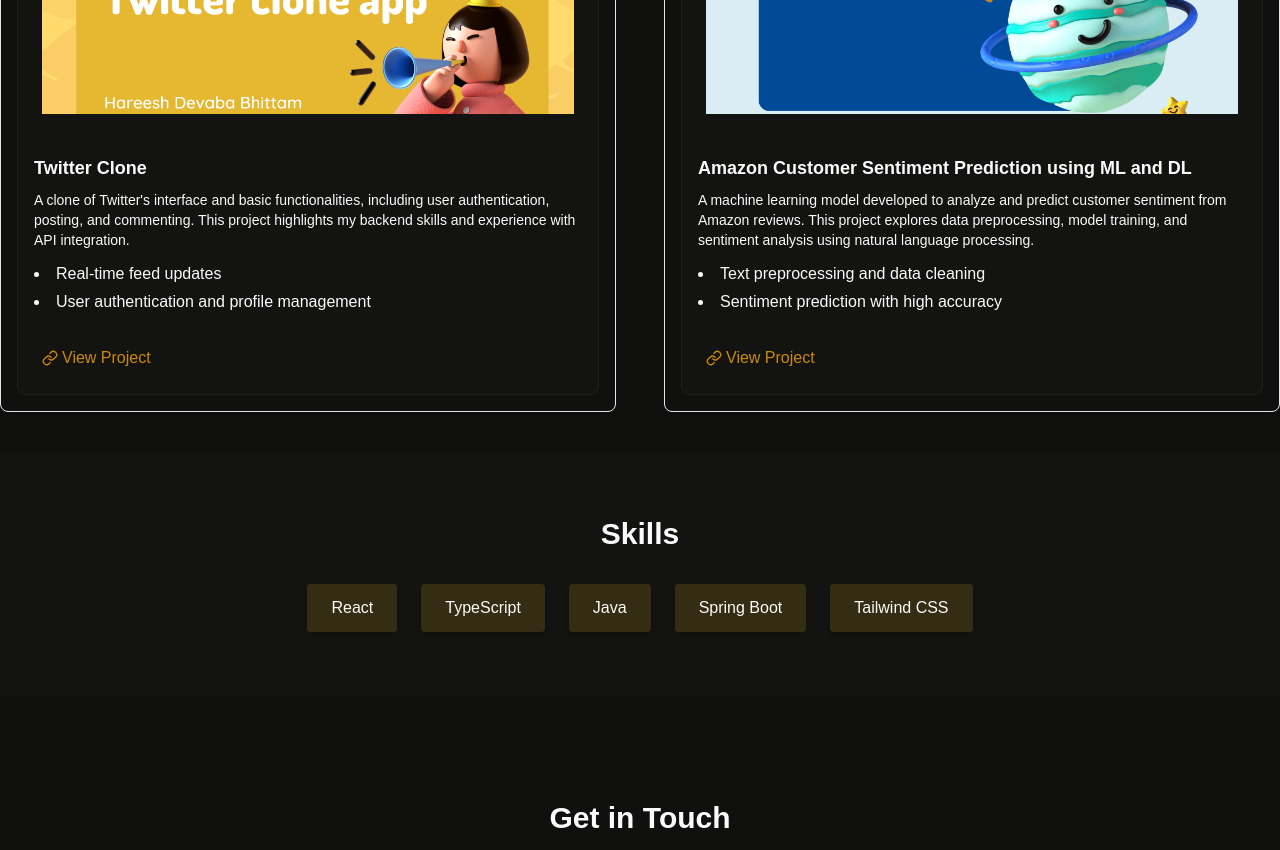
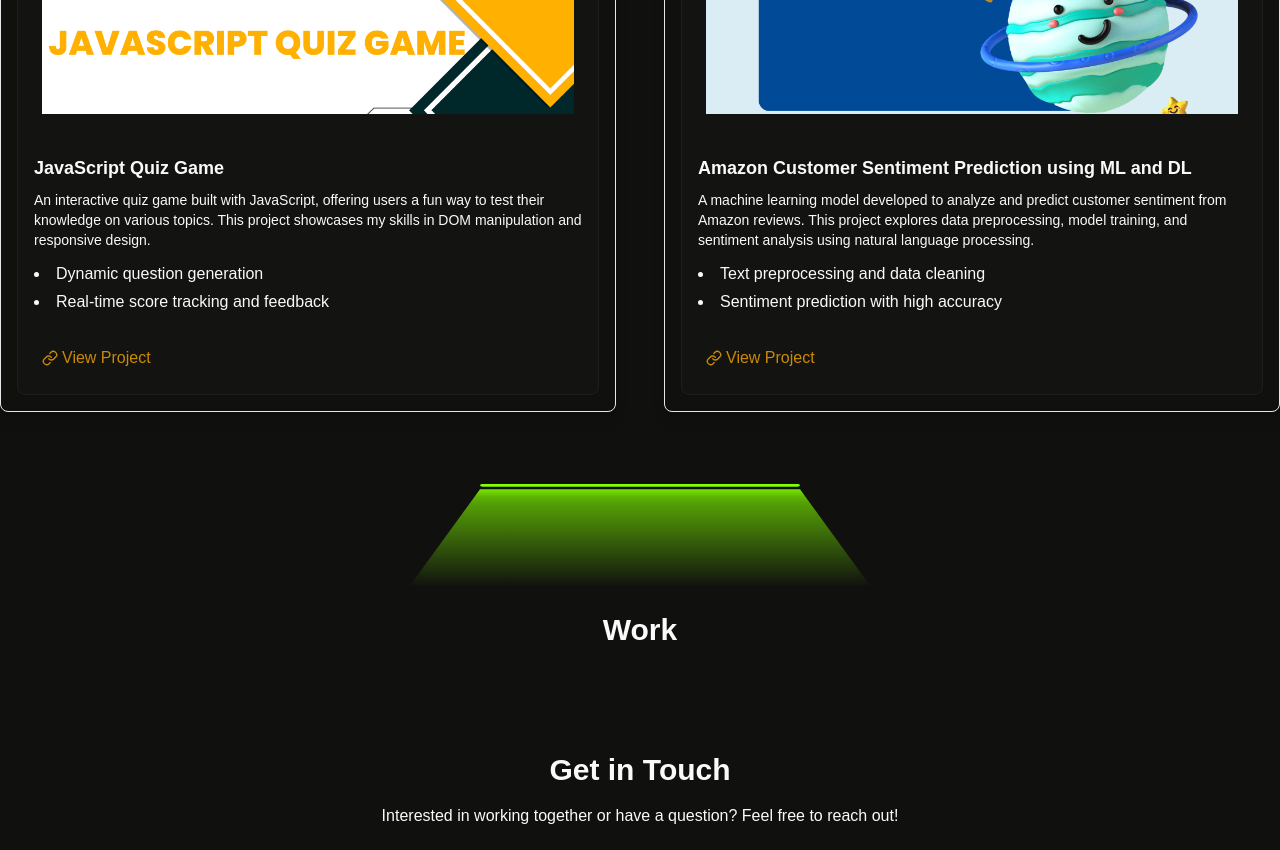
Before and after one commit to Hareesh108/me.github.io, a Next.js app: page / in a window 1280 px wide. Shown: the part 1500-2350 px from the top of the page. Built offline with nearby package versions, Linux system fonts and the light colour scheme.

Commit message:
Working.......

```diff
--- a/components/work/index.tsx
+++ b/components/work/index.tsx
@@ -1,65 +1,21 @@
 import React from "react";
+import Image from "next/image";
 
 export default function WorkPage() {
   return (
     <div className="max-w-screen-xl mt-6 md:mt-10 mx-4 xl:mx-auto">
-      <div
-        className="w-full py-16"
-        style={{
-          backgroundColor: "hsl(var(--card))",
-          color: "hsl(var(--card-foreground))",
-        }}
-      >
-        <div className="flex flex-col items-center">
-          <h2 className="text-3xl font-semibold mb-8">Skills</h2>
-          <div className="flex flex-wrap justify-center gap-6 max-w-2xl">
-            <span
-              className="px-6 py-3 shadow-md font-medium rounded"
-              style={{
-                backgroundColor: "hsl(var(--accent))",
-                color: "hsl(var(--accent-foreground))",
-              }}
-            >
-              React
-            </span>
-            <span
-              className="px-6 py-3 shadow-md font-medium rounded"
-              style={{
-                backgroundColor: "hsl(var(--accent))",
-                color: "hsl(var(--accent-foreground))",
-              }}
-            >
-              TypeScript
-            </span>
-            <span
-              className="px-6 py-3 shadow-md font-medium rounded"
-              style={{
-                backgroundColor: "hsl(var(--accent))",
-                color: "hsl(var(--accent-foreground))",
-              }}
-            >
-              Java
-            </span>
-            <span
-              className="px-6 py-3 shadow-md font-medium rounded"
-              style={{
-                backgroundColor: "hsl(var(--accent))",
-                color: "hsl(var(--accent-foreground))",
-              }}
-            >
-              Spring Boot
-            </span>
-            <span
-              className="px-6 py-3 shadow-md font-medium rounded"
-              style={{
-                backgroundColor: "hsl(var(--accent))",
-                color: "hsl(var(--accent-foreground))",
-              }}
-            >
-              Tailwind CSS
-            </span>
-          </div>
-        </div>
+      <div className="relative">
+        <Image
+          src="/assets/light-effect.svg"
+          width={350}
+          height={350}
+          alt="left img"
+          className="w-full"
+        />
+      </div>
+
+      <div className="w-full">
+        <h2 className="text-3xl font-semibold mb-8 text-center">Work</h2>
       </div>
     </div>
   );
--- a/lib/utils.ts
+++ b/lib/utils.ts
@@ -8,17 +8,6 @@
 
 export const PROJECT_INFO = [{
   id: 0,
-  name: "JavaScript Quiz Game",
-  image: "/assets/project/project00.png",
-  description: "An interactive quiz game built with JavaScript, offering users a fun way to test their knowledge on various topics. This project showcases my skills in DOM manipulation and responsive design.",
-  link: "https://github.com/Hareesh108/JavaScript_Quiz",
-  bullets: [
-    "Dynamic question generation",
-    "Real-time score tracking and feedback"
-  ]
-},
-{
-  id: 1,
   name: "E-Commerce Website",
   image: "/assets/project/project01.png",
   description: "A complete e-commerce platform built with React, allowing users to browse products, add items to cart, and checkout. This project demonstrates my abilities in frontend development and state management.",
@@ -29,7 +18,7 @@
   ]
 },
 {
-  id: 2,
+  id: 1,
   name: "Twitter Clone",
   image: "/assets/project/project02.png",
   description: "A clone of Twitter's interface and basic functionalities, including user authentication, posting, and commenting. This project highlights my backend skills and experience with API integration.",
@@ -37,6 +26,17 @@
   bullets: [
     "Real-time feed updates",
     "User authentication and profile management"
+  ]
+},
+{
+  id: 2,
+  name: "JavaScript Quiz Game",
+  image: "/assets/project/project00.png",
+  description: "An interactive quiz game built with JavaScript, offering users a fun way to test their knowledge on various topics. This project showcases my skills in DOM manipulation and responsive design.",
+  link: "https://github.com/Hareesh108/JavaScript_Quiz",
+  bullets: [
+    "Dynamic question generation",
+    "Real-time score tracking and feedback"
   ]
 },
 {
```
Also changed, not shown: public/assets/light-effect.svg.
